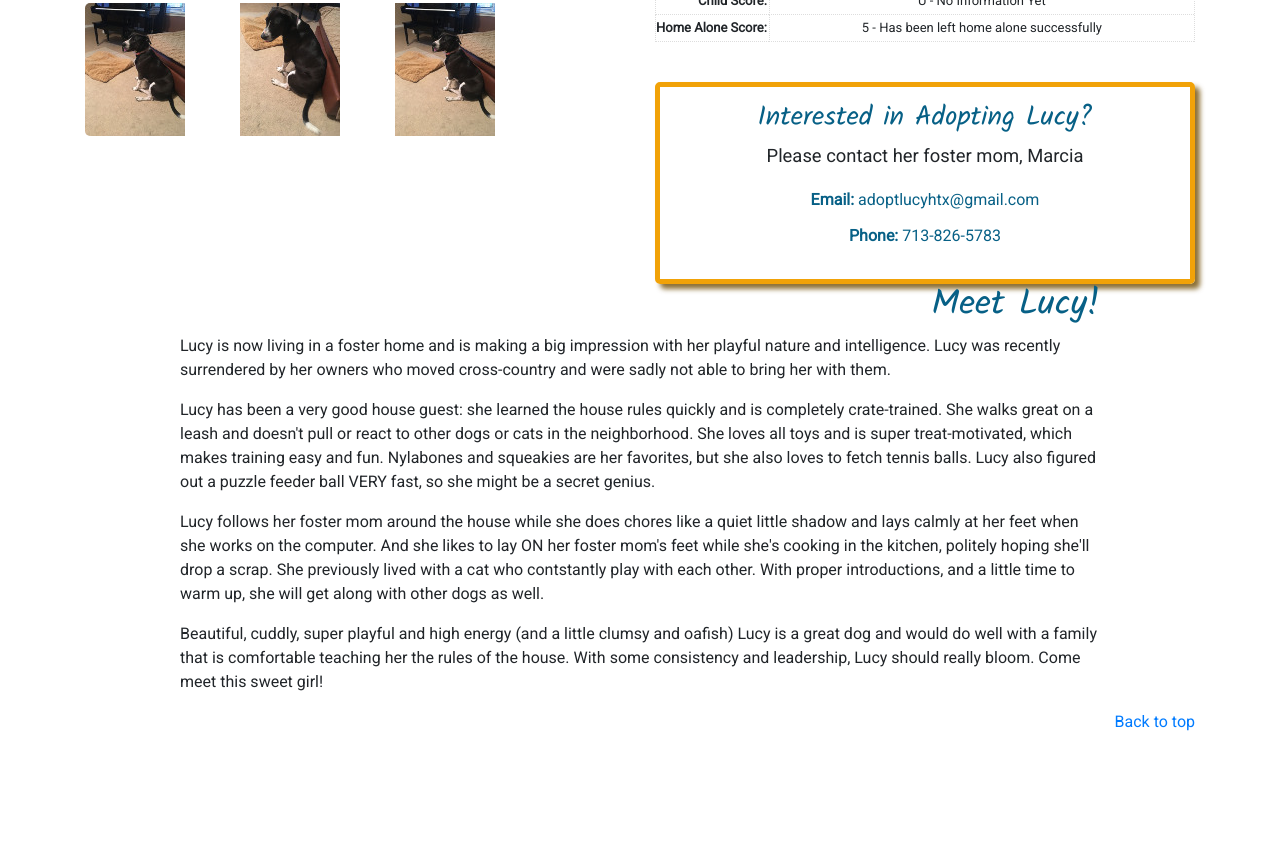
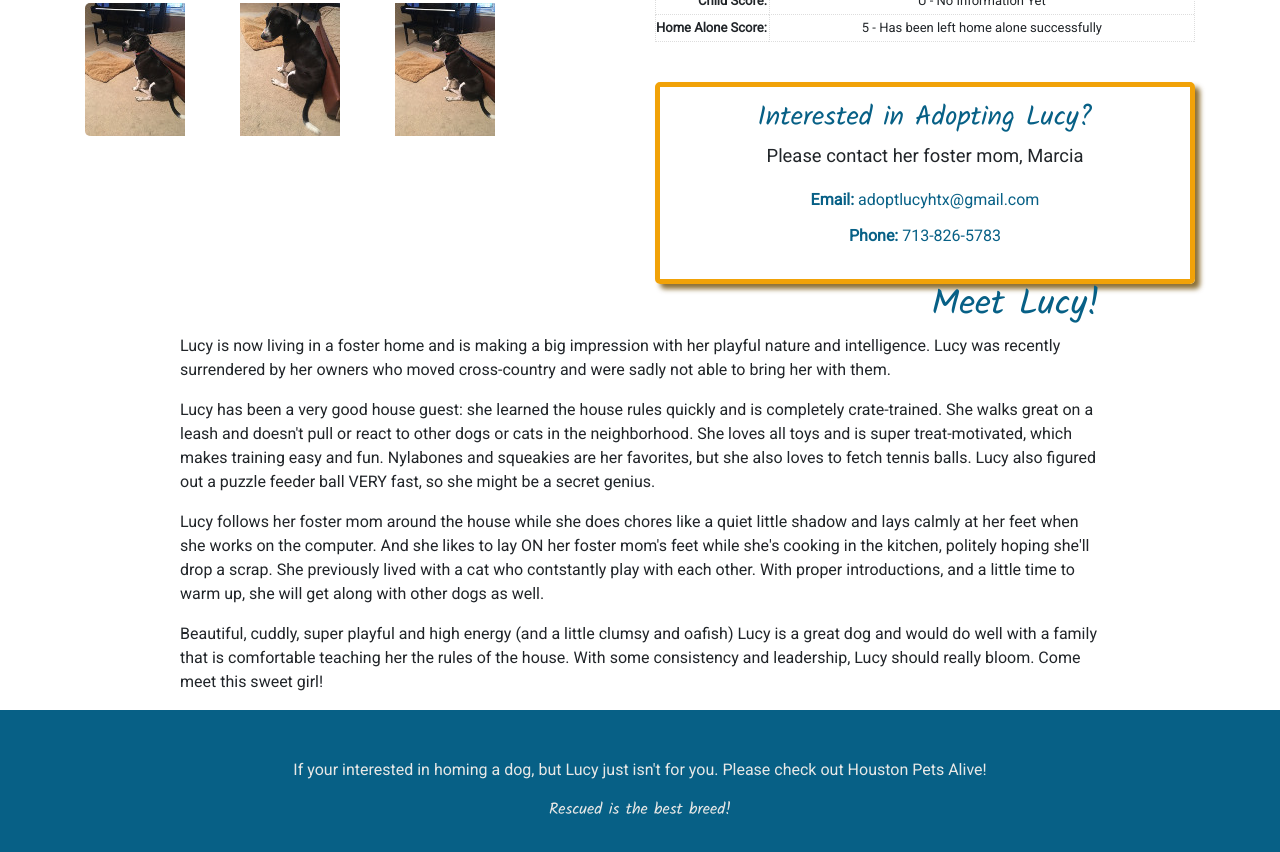
Before and after one commit to mbowron/adoptlucy, a plain HTML site: page index.html in a window 1280 px wide. Shown: the part 438-1290 px from the top of the page. Before the commit the page ends 1188 px from the top, so only its background shows below. Drawn offline with nearby package versions, Linux system fonts and the light colour scheme.

Commit message:
added footer

```diff
--- a/css/adoptlucy.css
+++ b/css/adoptlucy.css
@@ -54,6 +54,14 @@ border-radius: 5px;
 box-shadow: 5px 5px 5px 0px rgba(113, 76, 4, 0.8);
 text-align:center;
 
+}
+
+footer{
+  background-color:#076086;
+  text-align:center;
+  padding-top: 3rem;
+  padding-bottom: 3rem;
+  color:#E8E8E6;
 }
 
 .about h2{
--- a/index.html
+++ b/index.html
@@ -160,11 +160,10 @@
 
 
     </main>
-    <footer class="text-muted">
+    <footer>
    <div class="container">
-     <p class="float-right">
-       <a href="#">Back to top</a>
-     </p>
+     <p>If your interested in homing a dog, but Lucy just isn't for you. Please check out <a style="color:#E8E8E6"href="https://www.houstonpetsalive.org" target="_blank">Houston Pets Alive!</a></p>
+     <p style="font-family:'Kalam'">Rescued is the best breed!</p>
     </div>
  </footer>
 
```
